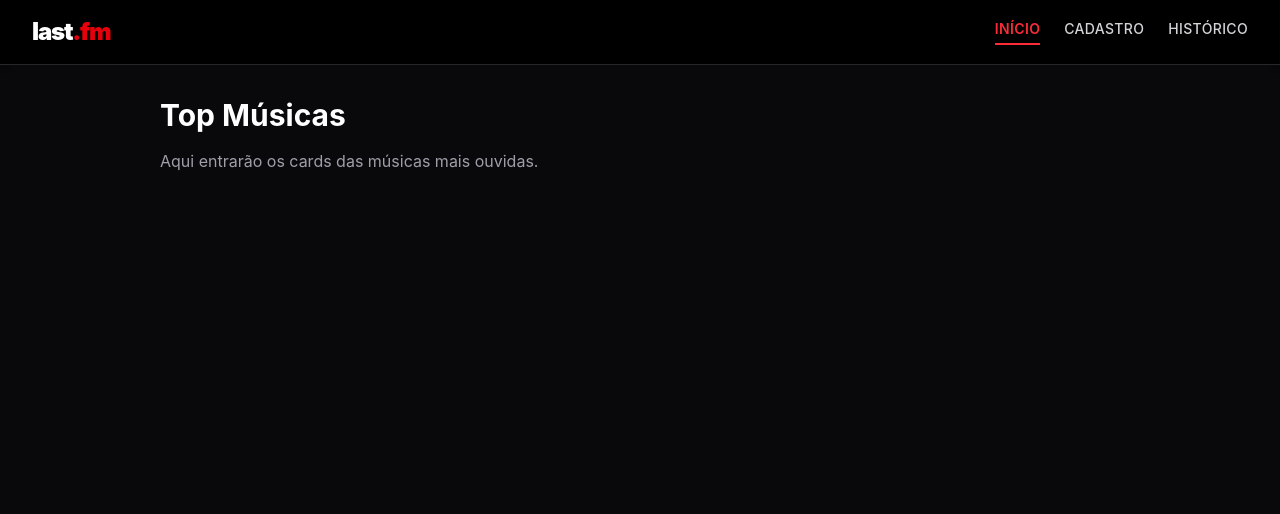
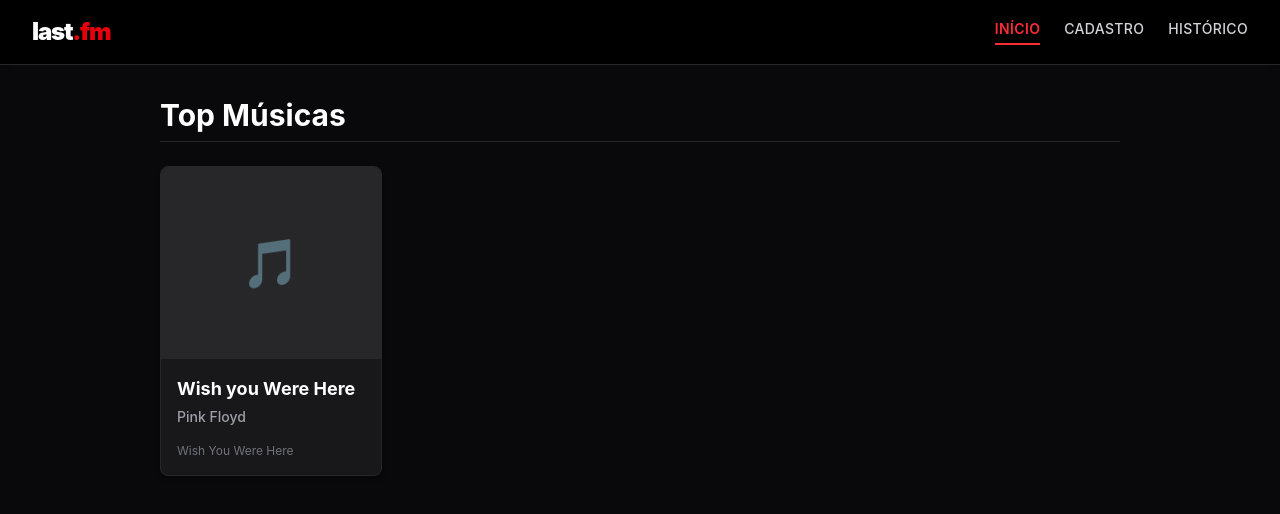
Before and after one commit to Nick2406/trabalho-frontend, a React (Vite) app: page / in a window 1280 px wide. Shown: the top 514 px of the page. Built offline with nearby package versions, Linux system fonts and the light colour scheme; data requests are answered from the project's data file.

Commit message:
feat: cria ecrã inicial com listagem de músicas em cards (closes #4)

```diff
--- a/db.json
+++ b/db.json
@@ -2,9 +2,9 @@
   "musicas": [
     {
       "id": "1",
-      "titulo": "Bohemian Rhapsody",
-      "artista": "Queen",
-      "album": "A Night at the Opera"
+      "titulo": "Wish you Were Here",
+      "artista": "Pink Floyd",
+      "album": "Wish You Were Here"
     }
   ]
 }
--- /dev/null
+++ b/src/components/CardMusica.jsx
@@ -0,0 +1,23 @@
+export default function CardMusica({ musica }) {
+  return (
+    <div className="bg-zinc-900 border border-zinc-800 rounded-lg overflow-hidden hover:border-red-600 transition-colors cursor-pointer flex flex-col h-full shadow-md">
+      {/* Espaço para a imagem/capa do álbum */}
+      <div className="h-48 bg-zinc-800 flex items-center justify-center">
+        <span className="text-zinc-600 text-5xl">🎵</span>
+      </div>
+
+      {/* Informações da Música */}
+      <div className="p-4 flex flex-col flex-grow">
+        <h3 className="text-white font-bold text-lg truncate" title={musica.titulo}>
+          {musica.titulo}
+        </h3>
+        <p className="text-zinc-400 text-sm font-medium truncate mt-1" title={musica.artista}>
+          {musica.artista}
+        </p>
+        <p className="text-zinc-500 text-xs mt-auto pt-4 truncate" title={musica.album}>
+          {musica.album}
+        </p>
+      </div>
+    </div>
+  );
+}
--- a/src/context/MusicaContext.jsx
+++ b/src/context/MusicaContext.jsx
@@ -49,5 +49,3 @@
     </MusicaContext.Provider>
   );
 }
-
-export default MusicaContext;
--- a/src/pages/Inicio.jsx
+++ b/src/pages/Inicio.jsx
@@ -1,8 +1,39 @@
+import { useContext } from 'react';
+import { MusicaContext } from '../context/MusicaContext';
+import CardMusica from '../components/CardMusica';
+
 export default function Inicio() {
+  // Consumimos as músicas e o estado de carregamento do Contexto
+  const { musicas, loading } = useContext(MusicaContext);
+
   return (
     <div className="p-8">
-      <h1 className="text-3xl font-bold text-white mb-4">Top Músicas</h1>
-      <p className="text-zinc-400">Aqui entrarão os cards das músicas mais ouvidas.</p>
+      <h1 className="text-3xl font-bold text-white mb-6 border-b border-zinc-800 pb-2">
+        Top Músicas
+      </h1>
+
+      {/* Estado 1: A carregar dados da API */}
+      {loading && (
+        <div className="text-center text-zinc-400 py-12">
+          A carregar os seus scrobbles...
+        </div>
+      )}
+
+      {/* Estado 2: API respondeu, mas não há músicas */}
+      {!loading && musicas.length === 0 && (
+        <div className="text-center bg-zinc-900 border border-zinc-800 rounded-lg p-12">
+          <p className="text-zinc-400">Ainda não fez scrobble de nenhuma música.</p>
+        </div>
+      )}
+
+      {/* Estado 3: Lista de músicas (Grid Responsiva) */}
+      {!loading && musicas.length > 0 && (
+        <div className="grid grid-cols-1 sm:grid-cols-2 md:grid-cols-3 lg:grid-cols-4 gap-6">
+          {musicas.map((musica) => (
+            <CardMusica key={musica.id} musica={musica} />
+          ))}
+        </div>
+      )}
     </div>
   );
 }
```
